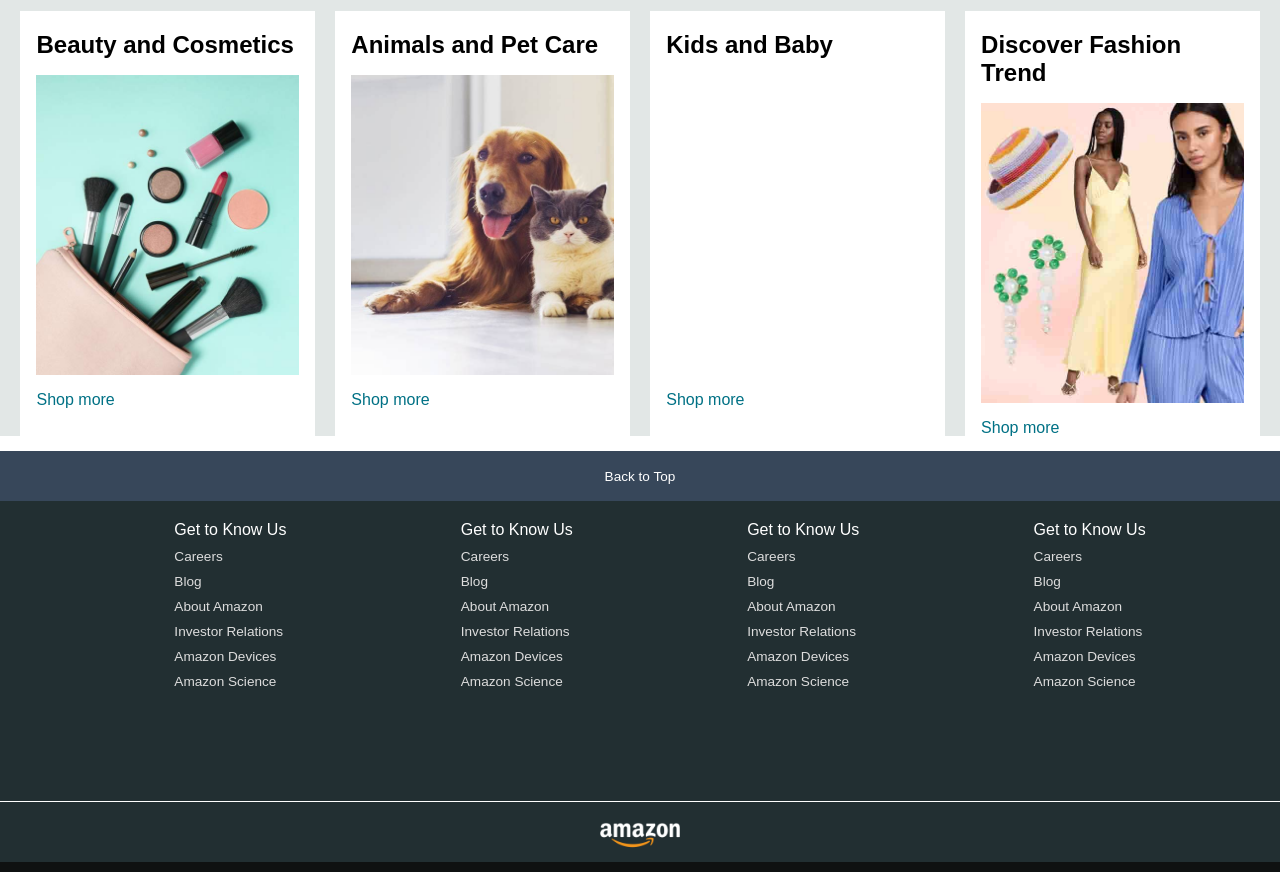
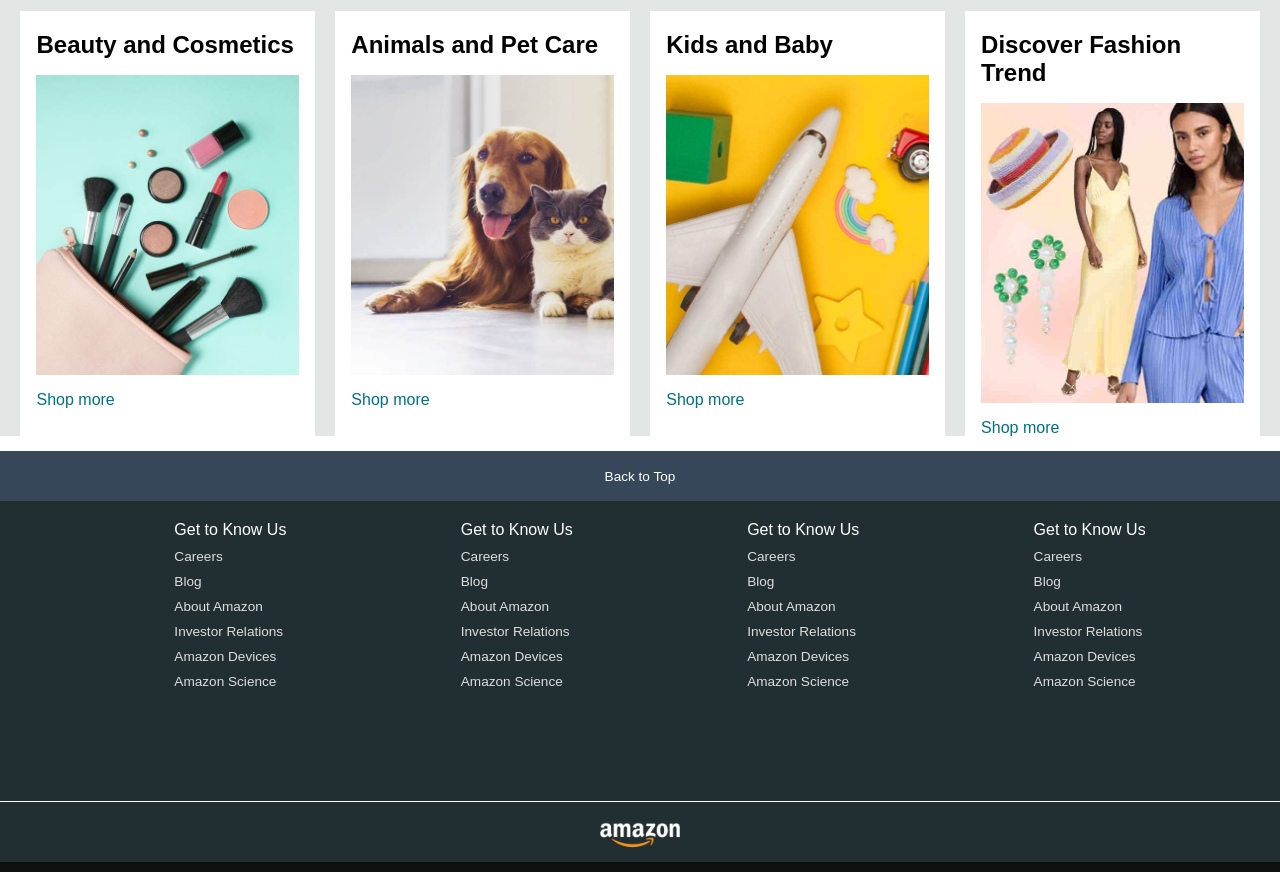
Before and after one commit to harmeetgediya/amazon-clone, a plain HTML site: page index.html in a window 1280 px wide. Shown: the part 924-1796 px from the top of the page. Drawn offline with Linux system fonts and the light colour scheme; files whose address does not match are found by name.

Commit message:
Update index.html

```diff
--- a/index.html
+++ b/index.html
@@ -128,7 +128,7 @@
         <div class="box3 box">
           <div class="box-content">
             <h2>Kids and Baby</h2>
-            <div class="box-img" style="background-image: url('Images/box7_image.jpg')"></div>
+            <div class="box-img" style="background-image: url('box7_image.jpg')"></div>
             <p>Shop more</p>
           </div>
         </div>
```
